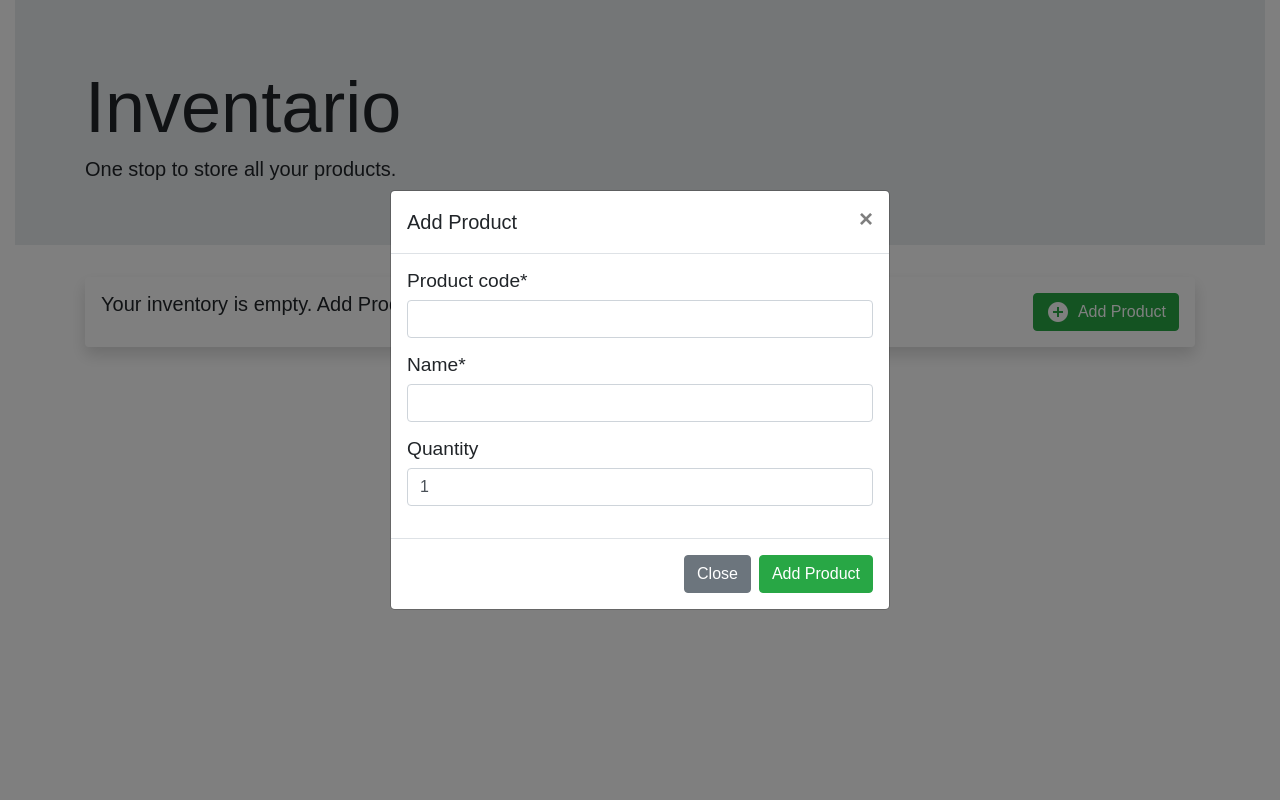
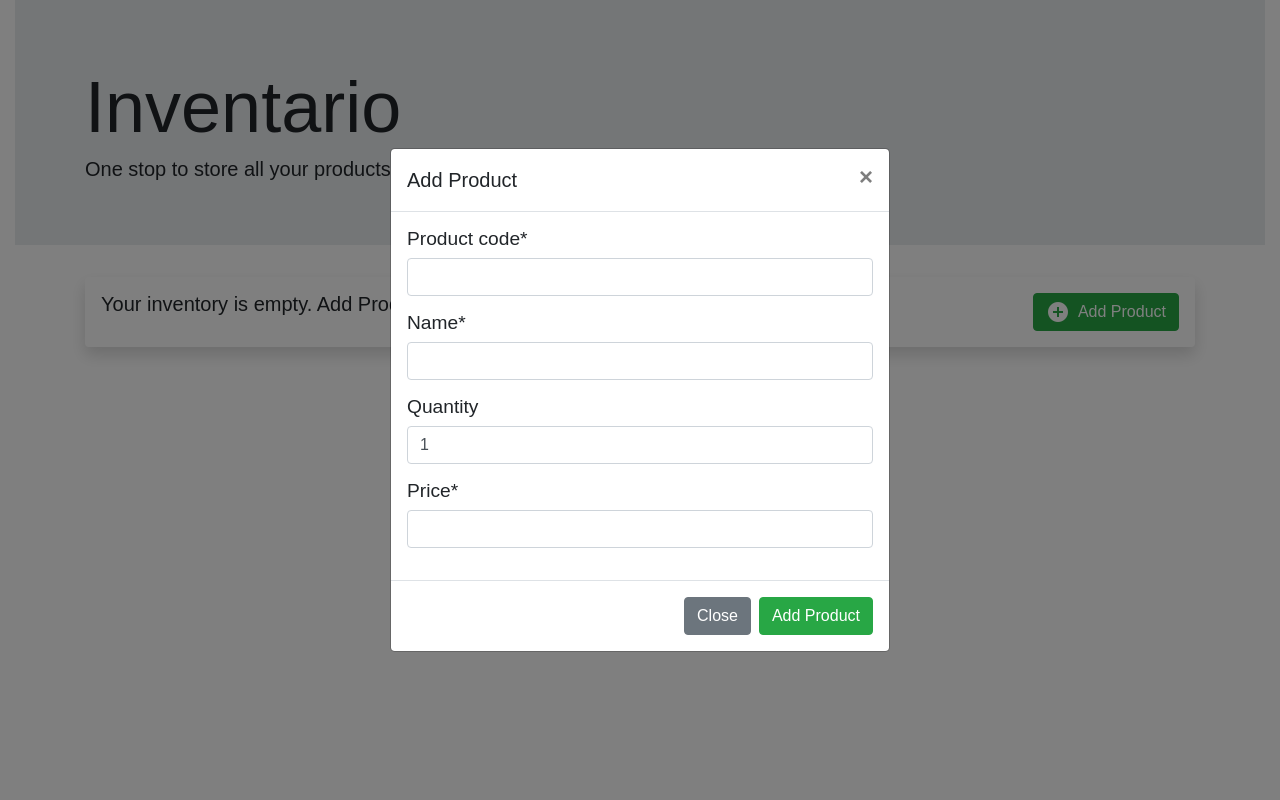
Before and after one commit to Arablyna/Building-Microservices-and-APIs-for-Data-Operations, a Django app: page / in a window 1280 px wide, after a click that opens the changed part. Run offline with Django 3.2, Linux system fonts and the light colour scheme; data that the repository does not hold is empty; some libraries are stand-ins or nearby versions.

Commit message:
adding price field

```diff
--- a/mysite/forms.py
+++ b/mysite/forms.py
@@ -4,4 +4,4 @@ from .models import product
 class productform(forms.ModelForm):
     class Meta:
         model = product
-        fields = ("product_code", "name" , "quantity")
+        fields = ['product_code', 'name', 'quantity', 'price']  # Add 'price' field here
--- a/mysite/models.py
+++ b/mysite/models.py
@@ -6,6 +6,8 @@ class product(models.Model):
     product_code = models.CharField(max_length= 5 , unique=True)
     name = models.CharField(max_length=200)
     quantity = models.IntegerField(default=1, null= True, blank= True)
+    price = models.DecimalField(max_digits=10, decimal_places=2)  # Adding the price field
+
 
     class Meta:
         db_table = 'products'
--- a/mysite/views.py
+++ b/mysite/views.py
@@ -8,6 +8,7 @@ from .models import product
 from .forms import productform
 from django.db import connection
 import cx_Oracle
+cx_Oracle.init_oracle_client(lib_dir=r"C:\Users\Microsoft\Downloads\instantclient-basic-windows.x64-21.13.0.0.0dbru\instantclient_21_13")
 
 
 # Create your views here.
@@ -31,13 +32,14 @@ def home_view(request):
 
         # Convert the fetched products into a list of dictionaries for easier manipulation in the template
         products_list = []
-        if products:  # Check if products is not None
+        if products:
             for product_data in products:
                 product_dict = {
                     'id': product_data[0],
                     'product_code': product_data[1],
                     'name': product_data[2],
                     'quantity': product_data[3],
+                    'price': product_data[4],  # Assuming price is the fifth element
                     # Add more fields as needed
                 }
                 products_list.append(product_dict)
@@ -64,6 +66,7 @@ def home_view(request):
 
     return render(request, 'inventory.html', context)
 
+
 @require_POST
 def add_product(request):
     if request.method == 'POST':
@@ -73,10 +76,11 @@ def add_product(request):
             product_code = form.cleaned_data['product_code']
             name = form.cleaned_data['name']
             quantity = form.cleaned_data['quantity']
+            price = form.cleaned_data['price']  # Add this line to extract price
 
             # Call the stored procedure
             with connection.cursor() as cursor:
-                cursor.callproc('add_product', [product_code, name, quantity])
+                cursor.callproc('add_product', [product_code, name, quantity, price])  # Include price here
 
             messages.success(request, "Product created successfully!")
             return redirect('home')
@@ -87,6 +91,7 @@ def add_product(request):
 
     return render(request, 'add_product.html', {'form': form})
 
+
 @require_POST
 def edit_product(request, pk):
     item = product.objects.get(id=pk)
@@ -96,10 +101,11 @@ def edit_product(request, pk):
         product_code = form.cleaned_data['product_code']
         name = form.cleaned_data['name']
         quantity = form.cleaned_data['quantity']
+        price = form.cleaned_data['price']  # Added price extraction
 
         # Call the stored procedure to edit the product
         with connection.cursor() as cursor:
-            cursor.callproc('edit_product', [pk, product_code, name, quantity])
+            cursor.callproc('edit_product', [pk, product_code, name, quantity, price])  # Passed price parameter
 
         messages.success(request, "Product edited successfully!")
     else:
--- a/templates/inventory.html
+++ b/templates/inventory.html
@@ -1,9 +1,7 @@
 {% extends "index.html" %}
-
 {% load crispy_forms_tags %}
 
 {% block content %}
-
 <div class="container-fluid">
     <!-- heading title -->
     <div class="row">
@@ -20,7 +18,6 @@
     <div class="row">
         <div class="col">
             <div class="container">
-
                 {% for message in messages %}
                 <div>
                     {% if message.tags == 'error' %}
@@ -32,14 +29,13 @@
                     {% endif %}
                 </div>
                 {% endfor %}
-
                 <div class="shadow d-flex p-3 mb-5 bg-white rounded">
                     {% if productCount == 0 %}
                     <span class="lead ">Your inventory is empty. Add Products</span>
                     {% else %}
                     <span class="lead my-auto">Products Stored : <strong>{{productCount}}</strong></span>
                     {% endif %}
-                    <button type="button" class="btn btn-success d-flex ml-auto" data-toggle="modal" data-target="#AddModal" ><span class="material-icons mr-2">add_circle</span> Add Product</button>
+                    <button type="button" class="btn btn-success d-flex ml-auto" data-toggle="modal" data-target="#AddModal"><span class="material-icons mr-2">add_circle</span> Add Product</button>
                 </div>
             </div>
         </div>
@@ -49,13 +45,14 @@
     <div class="row">
         <div class="col justify-content-center text-center">
             <div class="container">
-                <table class= "table table-striped shadow rounded">
+                <table class="table table-striped shadow rounded">
                     <thead class="thead-dark">
                         <tr>
                             <th scope="col">S.NO</th>
                             <th scope="col">Product Code</th>
                             <th scope="col">Product Name</th>
                             <th scope="col">Quantity</th>
+                            <th scope="col">Price</th> <!-- Include Price column -->
                             <th scope="col">Options</th>
                         </tr>
                     </thead>
@@ -66,6 +63,7 @@
                             <td>{{product.product_code}}</td>
                             <td>{{product.name}}</td>
                             <td>{{product.quantity}}</td>
+                            <td>{{product.price}}</td> <!-- Display Price -->
                             <td>
                                 <button type="button" class="btn btn-primary" data-toggle="modal" data-target="#editModal" data-pid="{{product.id}}" data-pname="{{product.name}}" data-pcode="{{product.product_code}}" data-pquantity="{{product.quantity}}">Edit</button>
                                 <button type="button" class="btn btn-outline-danger" data-toggle="modal" data-target="#deleteModal" data-pid="{{product.id}}" data-pname="{{product.name}}">Delete</button>
@@ -81,8 +79,7 @@
     {% endif %}
 </div>
 
-
-<!-- Add model -->
+<!-- Add modal -->
 <div class="modal fade" id="AddModal" tabindex="-1" aria-labelledby="AddModalLabel" aria-hidden="true">
     <div class="modal-dialog modal-dialog-centered">
         <div class="modal-content">
@@ -94,10 +91,8 @@
             </div>
             <form method="POST" action="add/">
                 <div class="modal-body">
-
                     {% csrf_token %}
-                {{productform|crispy}}
-
+                    {{ productform|crispy }}
                 </div>
                 <div class="modal-footer">
                     <button type="button" class="btn btn-secondary" data-dismiss="modal">Close</button>
@@ -108,8 +103,7 @@
     </div>
 </div>
 
-
-<!-- editModel -->
+<!-- Edit Modal -->
 <div class="modal fade" id="editModal" tabindex="-1" aria-labelledby="editModalLabel" aria-hidden="true">
     <div class="modal-dialog modal-dialog-centered">
         <div class="modal-content">
@@ -121,10 +115,8 @@
             </div>
             <form id="editForm" method="POST" action="">
                 <div class="modal-body">
-
                     {% csrf_token %}
-                {{productform|crispy}}
-
+                    {{ productform|crispy }}
                 </div>
                 <div class="modal-footer">
                     <button type="button" class="btn btn-secondary" data-dismiss="modal">Close</button>
@@ -135,7 +127,7 @@
     </div>
 </div>
 
-<!-- deletemodal -->
+<!-- Delete Modal -->
 <div class="modal fade" id="deleteModal" tabindex="-1" aria-labelledby="deleteModalLabel" aria-hidden="true">
     <div class="modal-dialog">
         <div class="modal-content">
@@ -152,50 +144,41 @@
                 <button type="button" class="btn btn-secondary" data-dismiss="modal">Close</button>
                 <form id="deleteform" action="" method="POST">
                     {% csrf_token %}
-                <input type="submit" class= "btn btn-danger" value="Delete">
+                    <input type="submit" class="btn btn-danger" value="Delete">
                 </form>
             </div>
         </div>
     </div>
 </div>
 
-<!-- Jquery functions-->
+<!-- JQuery functions -->
 <script>
-
-    $(document).ready(function(){
-
-        //deleting product
-        $("#deleteModal").on('show.bs.modal', function (event) {
+    $(document).ready(function() {
+        // Deleting product
+        $("#deleteModal").on('show.bs.modal', function(event) {
             var button = $(event.relatedTarget);
-
             var productname = button.data('pname');
             var productid = button.data('pid');
-            var urlpath = "/delete/"+productid+"/";
-
+            var urlpath = "/delete/" + productid + "/";
             var modal = $(this);
             modal.find('#pname').text(productname)
-            modal.find('#deleteform').attr("action",urlpath)
+            modal.find('#deleteform').attr("action", urlpath)
         });
 
-        //editing product
-        $("#editModal").on('show.bs.modal',function (event) {
+        // Editing product
+        $("#editModal").on('show.bs.modal', function(event) {
             var button = $(event.relatedTarget);
-
             var productid = button.data('pid');
             var productname = button.data('pname');
             var productcode = button.data('pcode');
             var productquantity = button.data('pquantity');
-            var urlpath = "/edit/"+productid+"/";
-
+            var urlpath = "/edit/" + productid + "/";
             var model = $(this);
             model.find('#id_product_code').val(productcode)
             model.find('#id_name').val(productname)
             model.find('#id_quantity').val(productquantity)
-            model.find('#editForm').attr("action",urlpath)
+            model.find('#editForm').attr("action", urlpath)
         });
-
-
     });
 </script>
-
 {% endblock %}
```
Also changed, not shown: mysite/migrations/0002_product_price.py (added). Lines whose indentation alone changed are shown as unchanged.
